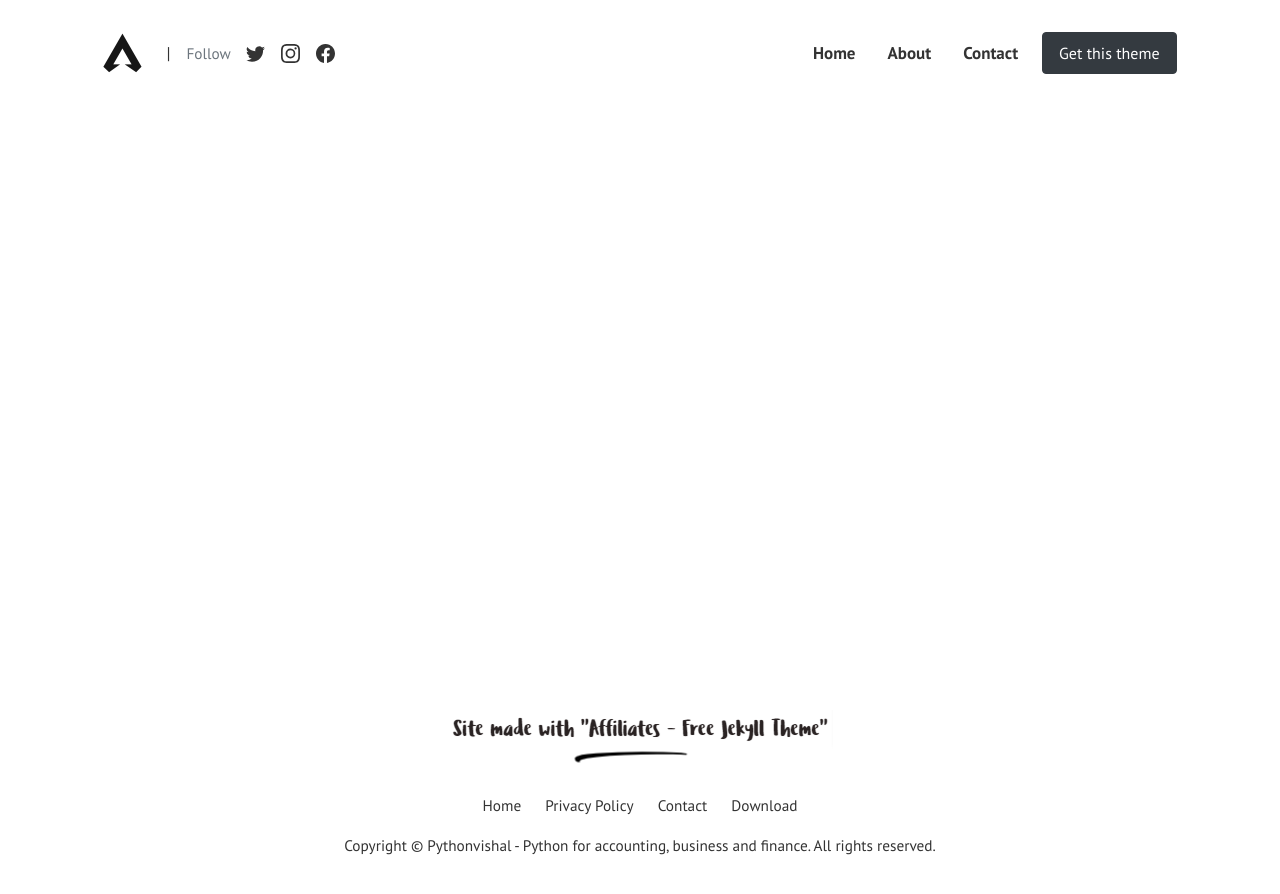
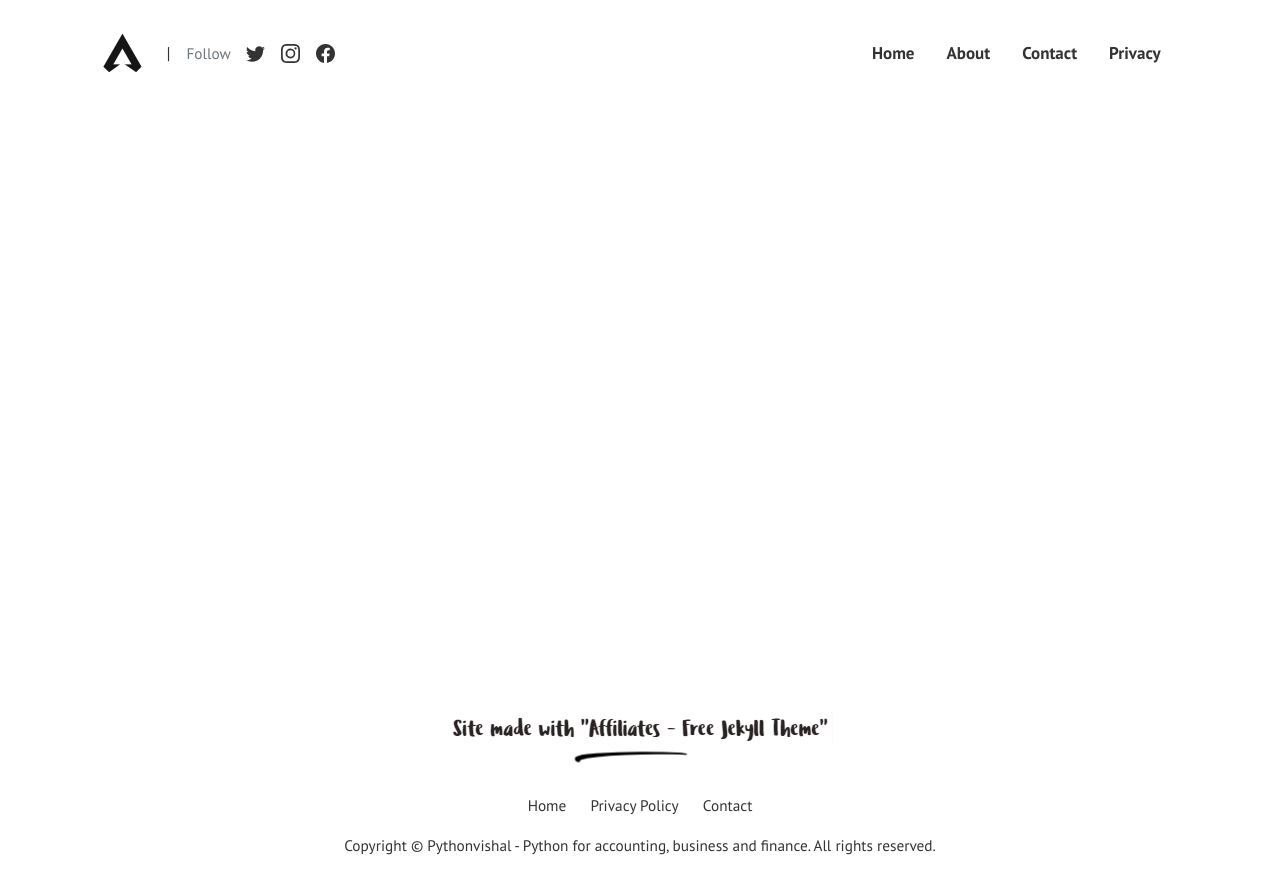
Before and after one commit to pythonvishal/cmavishalchopra.github.io, a Jekyll site: the page built from pages/categories.html, in a window 1280 px wide. Shown: the top 894 px of the page. Built offline with Jekyll 4.4.1, drawn with Linux system fonts in a browser that asks for light colours.

Commit message:
Update menus.yml

```diff
--- a/_data/menus.yml
+++ b/_data/menus.yml
@@ -10,10 +10,10 @@ topmenu:
 - title: Contact
   url: "contact/"
 
-- title: Get this theme
-  url: https://bootstrapstarter.com/template-affiliates-bootstrap-jekyll/
-  class: "ml-2 btn btn-dark text-white px-3"
-  external: true
+- title: Privacy
+  url: "privacy/"
+#   class: "ml-2 btn btn-dark text-white px-3"
+#   external: true
 
 # Footer Menu
 footermenu:
@@ -27,6 +27,6 @@ footermenu:
 - title: Contact
   url: "contact/"
 
-- title: Download
-  url: https://bootstrapstarter.com/template-affiliates-bootstrap-jekyll/
-  external: true
+# - title: Download
+#   url: https://bootstrapstarter.com/template-affiliates-bootstrap-jekyll/
+#   external: true
```
